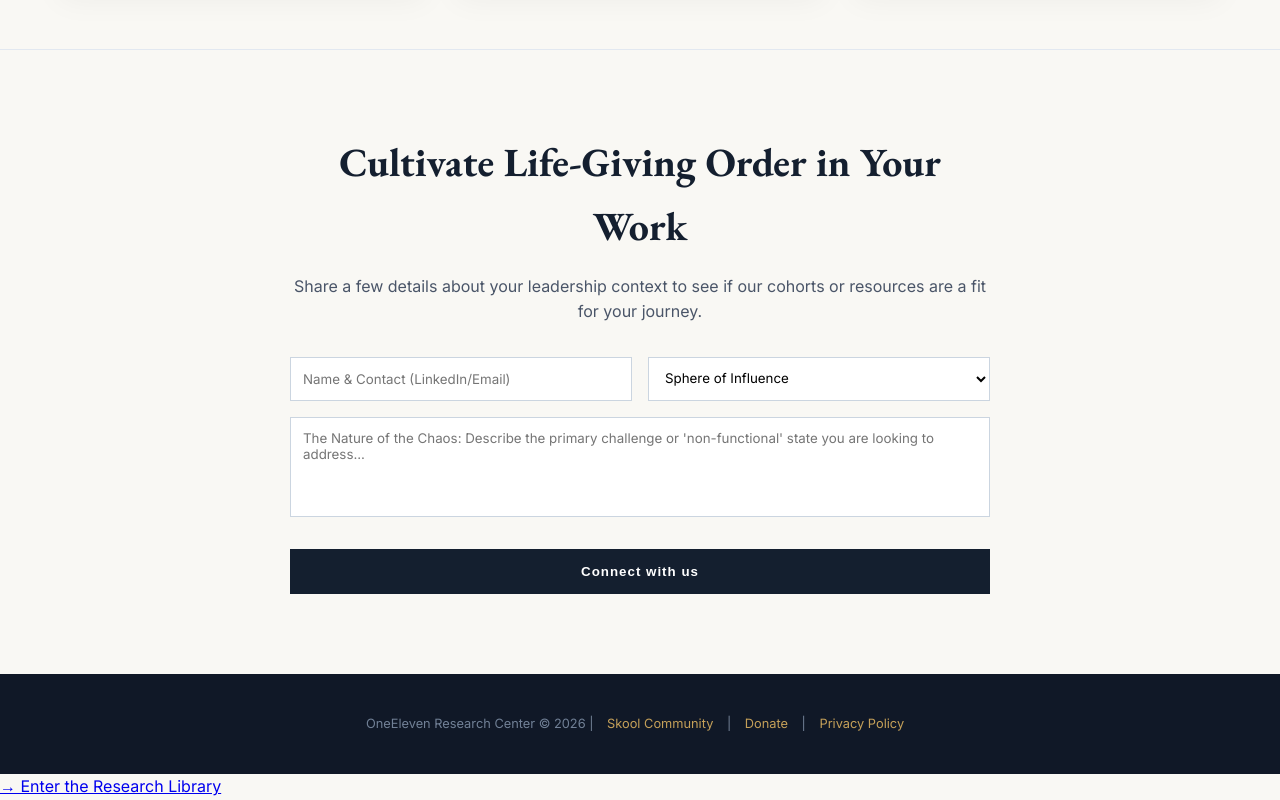
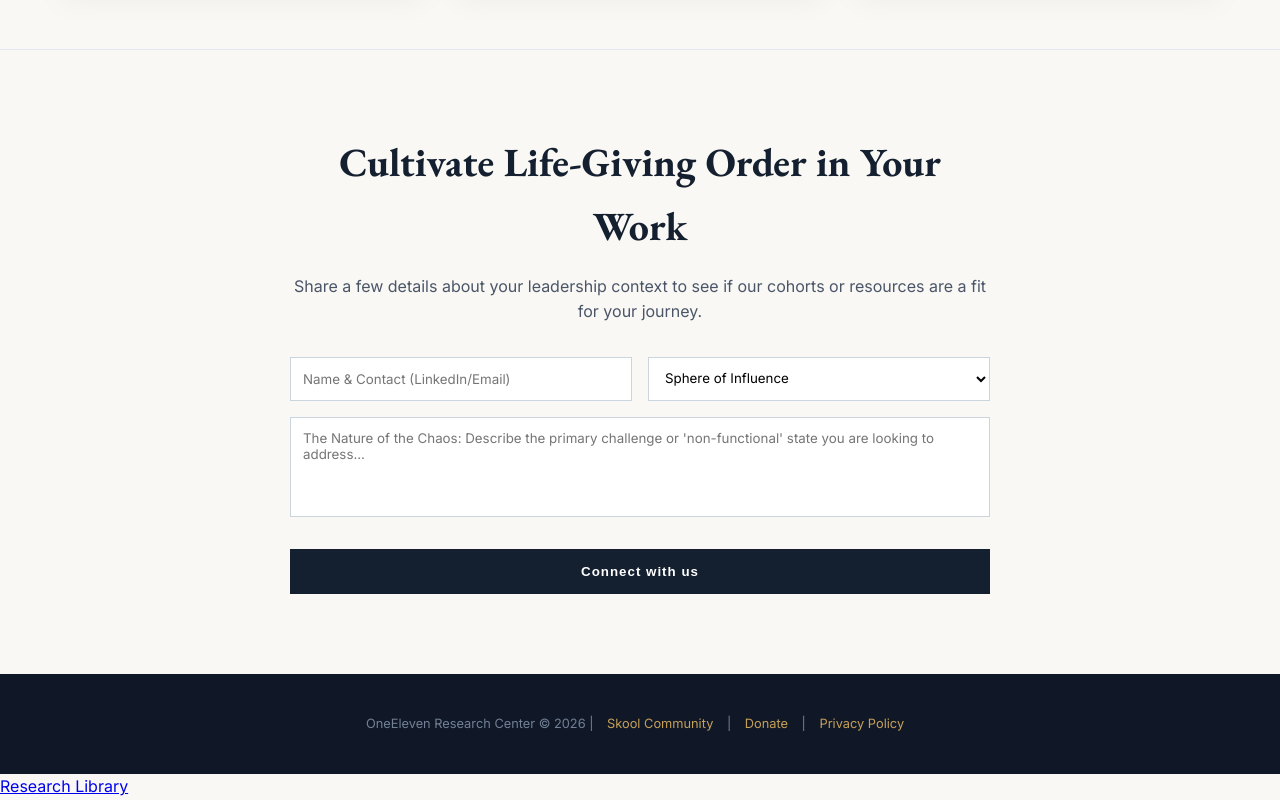
Before and after one commit to kelseawolfe/111researchcenter, a plain HTML site: page index.html in a window 1280 px wide. Shown: the part 782-1582 px from the top of the page. Drawn offline with nearby package versions, Linux system fonts and the light colour scheme.

Commit message:
Update index.html

```diff
--- a/index.html
+++ b/index.html
@@ -201,7 +201,7 @@
         <p>OneEleven Research Center &copy; 2026 | <a href="#">Skool Community</a> | <a href="#">Donate</a> | <a href="#">Privacy Policy</a></p>
     </footer>
 <p>
-  <a href="library.html">→ Enter the Research Library</a>
+  <a href="library.html">Research Library</a>
 </p>
 </body>
 </html>
```
